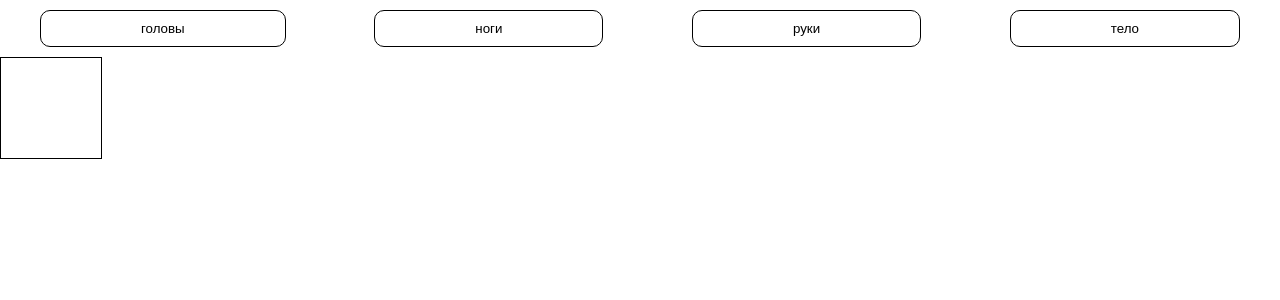
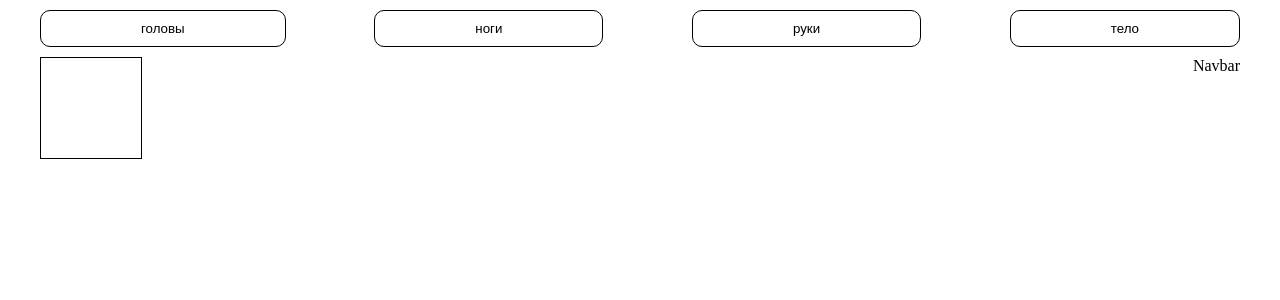
Before and after one commit to Emil307/mobx, a React (Vite) app: page / in a window 1280 px wide. Shown: the top 300 px of the page. Built offline with nearby package versions, Linux system fonts and the light colour scheme.

Commit message:
layout skin page

```diff
--- a/src/entities/Skin.tsx
+++ b/src/entities/Skin.tsx
@@ -1,5 +1,9 @@
 import React from 'react';
 import styled from 'styled-components';
+
+const Container = styled.div`
+  width: 800px;
+`
 
 const Head = styled.div`
   width: 100px;
@@ -15,13 +19,13 @@ const Legs = styled.div``
 
 const Skin: React.FC = () => {
   return (
-    <div>
+    <Container>
       <Head></Head>
       <Arms>
         <Body></Body>
       </Arms>
       <Legs></Legs>
-    </div>
+    </Container>
   )
 }
 
--- a/src/pages/SkinPage.tsx
+++ b/src/pages/SkinPage.tsx
@@ -1,12 +1,24 @@
 import React from 'react';
 import Header from '../widgets/Header';
 import Skin from '../entities/Skin';
+import Navbar from '../widgets/Navbar';
+import styled from 'styled-components';
+
+const Content = styled.div`
+  display: flex;
+  justify-content: space-between;
+  width: 1200px;
+  margin: 0 auto;
+`
 
 const SkinPage: React.FC = () => {
   return (
     <>
       <Header/>
-      <Skin/>
+      <Content>
+        <Skin/>
+        <Navbar/>
+      </Content>
     </>
   )
 }
```
